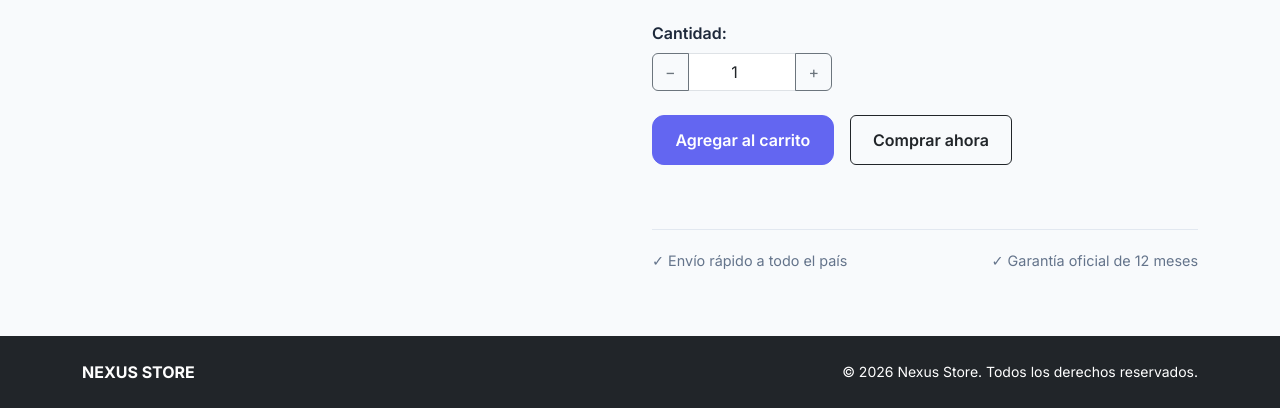
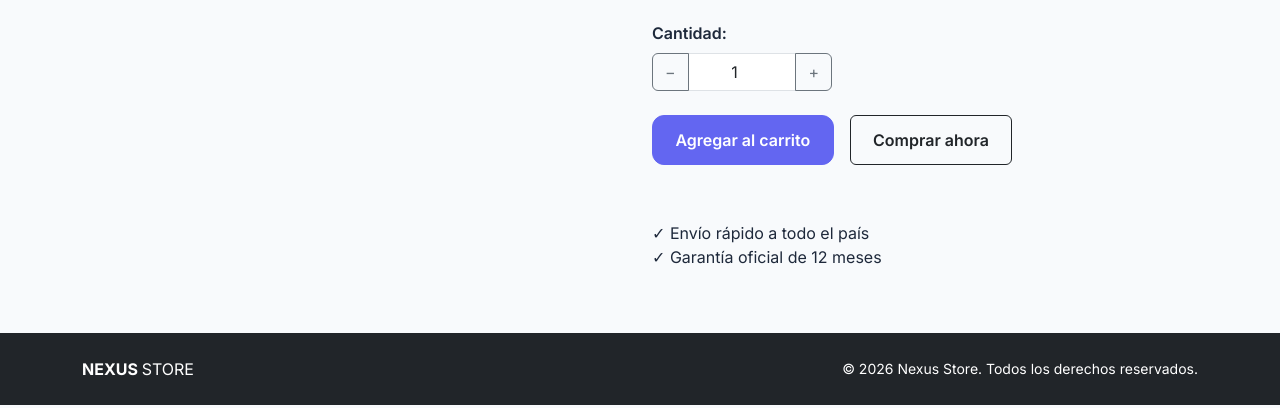
Before and after one commit to OGRodrigo/Evaluacion_1, a plain HTML site: page producto.html in a window 1280 px wide. Shown: the part 758-1166 px from the top of the page. Drawn offline with nearby package versions, Linux system fonts and the light colour scheme.

Commit message:
fix: unificar footer y beneficios del detalle

```diff
--- a/css/custom.css
+++ b/css/custom.css
@@ -1658,29 +1658,6 @@ body {
 
 
 /* =========================================
-   BENEFICIOS
-========================================= */
-
-.product-benefits {
-    display: flex;
-    flex-direction: column;
-
-    gap: 0.5rem;
-
-    margin-top: 1.5rem;
-    padding-top: 1.25rem;
-
-    border-top:
-        1px solid var(--color-border);
-
-    color:
-        var(--color-muted);
-
-    font-size: 0.9rem;
-}
-
-
-/* =========================================
    DETALLE DE PRODUCTO
    DESKTOP >= 992px
 ========================================= */
@@ -1708,10 +1685,5 @@ body {
         font-size: 1.8rem;
     }
 
-    .product-benefits {
-        flex-direction: row;
-
-        justify-content: space-between;
-    }
-
-}
+
+}
--- a/producto.html
+++ b/producto.html
@@ -574,28 +574,28 @@
          FOOTER
     ========================================== -->
 
-    <footer class="bg-dark text-white py-4">
+        <footer class="bg-dark text-white py-4">
 
         <div class="container">
 
             <div
-                class="d-flex flex-column flex-md-row justify-content-between align-items-center gap-3"
+            class="d-flex flex-column flex-md-row justify-content-between align-items-center gap-3"
             >
 
                 <div>
 
                     <strong>
-                        NEXUS STORE
+                        NEXUS
                     </strong>
+
+                    <span>
+                        STORE
+                    </span>
 
                 </div>
 
-
                 <p class="mb-0 small">
-
-                    © 2026 Nexus Store.
-                    Todos los derechos reservados.
-
+                    © 2026 Nexus Store. Todos los derechos reservados.
                 </p>
 
             </div>
```
